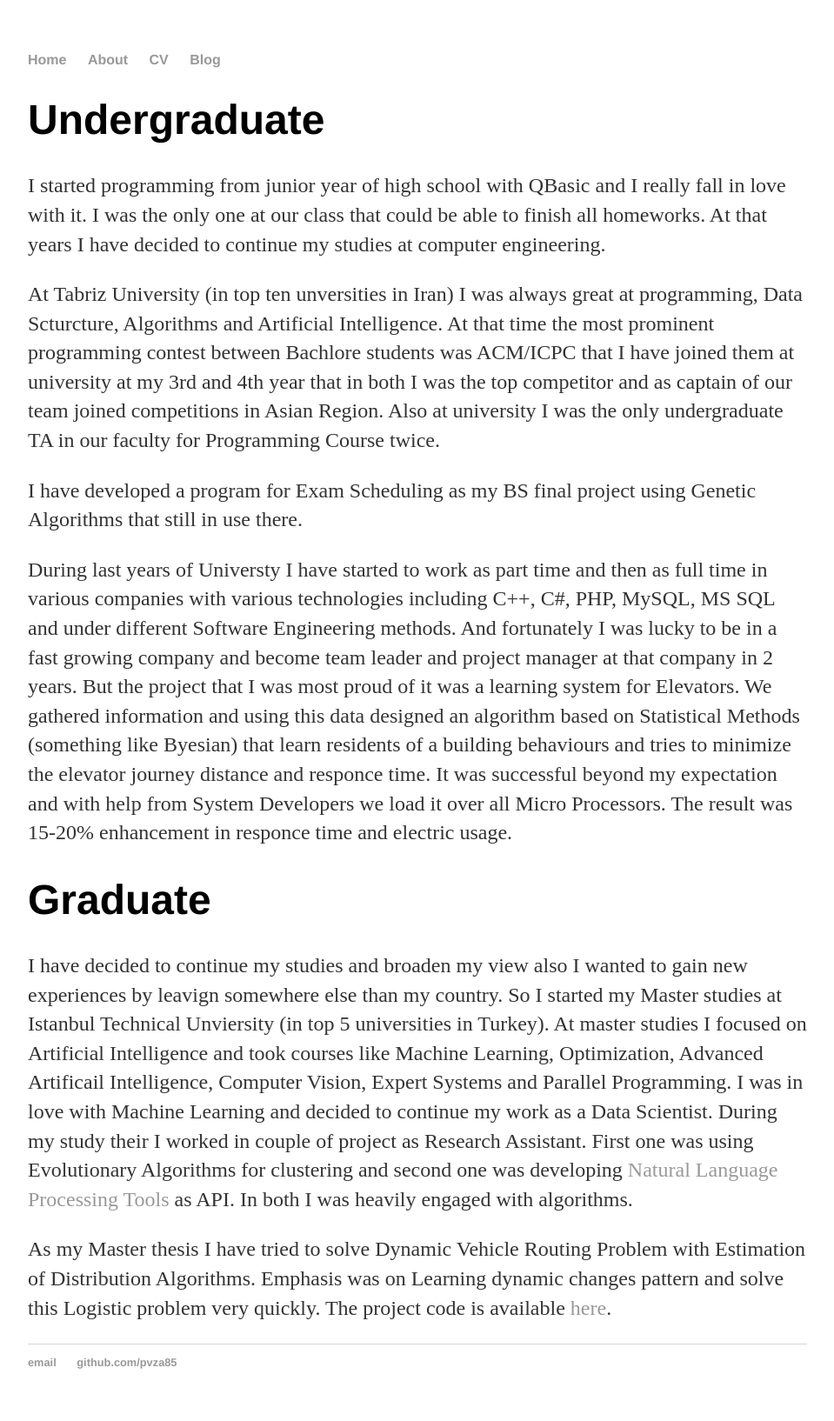
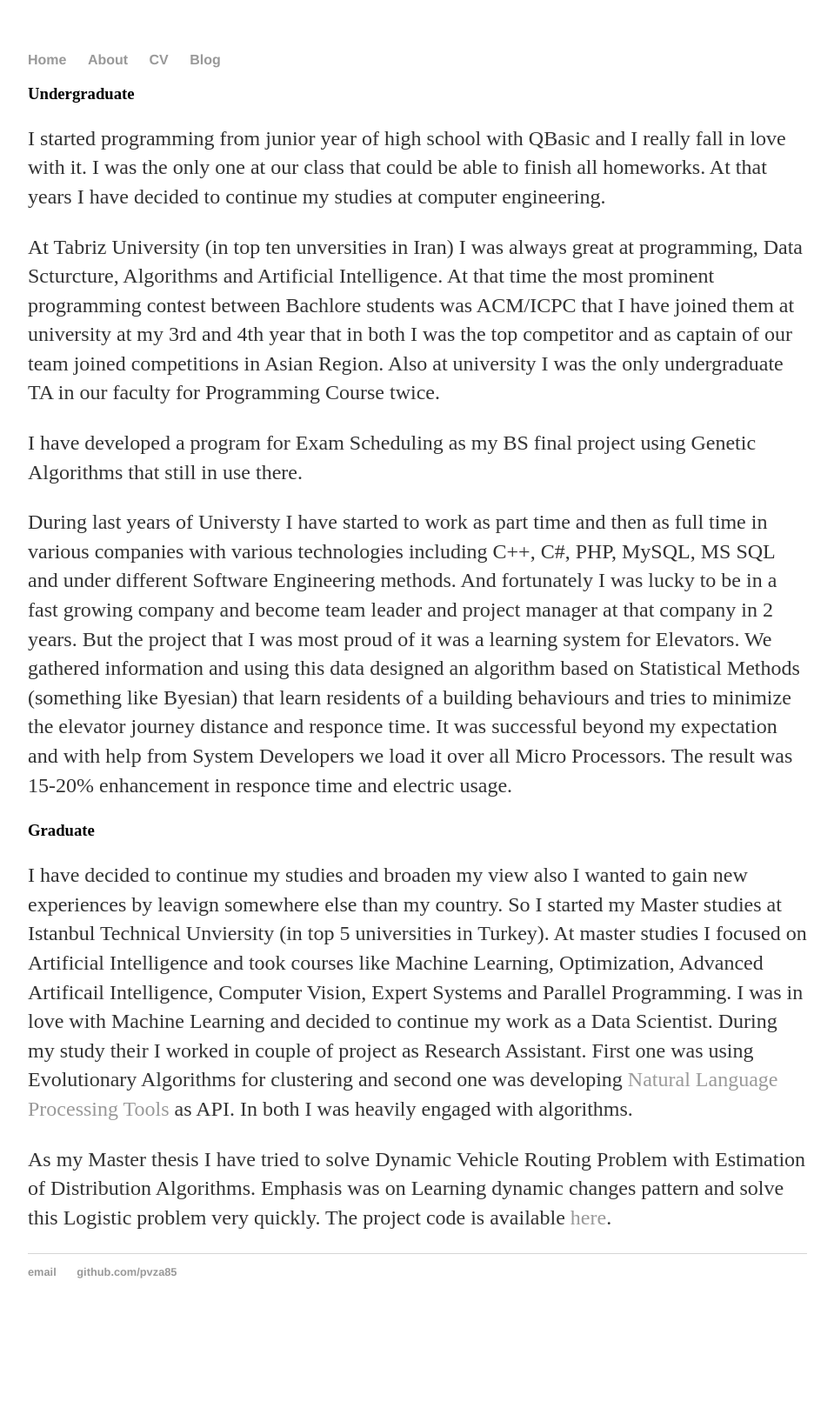
Before and after one commit to pvza85/pvza85.github.io, a Jekyll site: the page built from about/index.html, in a window 1280 px wide. Shown: the whole page at 87% size, without its empty margins (160-1119 px from the left). Built offline with Jekyll 4.4.1, drawn with Linux system fonts in a browser that asks for light colours; after the commit the page ends 1530 px from its top, so only the background shows below that.

```diff
--- a/about/index.html
+++ b/about/index.html
@@ -3,7 +3,7 @@ layout: default
 title: Payam Azad
 ---
 <div class="blurb">
-	<h1>Undergraduate</h1>
+	<h3>Undergraduate</h3>
 	<p>I started programming from junior year of high school with QBasic and I really fall in love with it. I was the only one
 	at our class that could be able to finish all homeworks. At that years I have decided to continue my studies at computer engineering.</p>
 	<p>At Tabriz University (in top ten unversities in Iran) I was always great at programming, Data Scturcture, Algorithms and Artificial Intelligence. At that time the most prominent programming contest between Bachlore students was ACM/ICPC that I have
@@ -18,7 +18,7 @@ title: Payam Azad
 	 beyond my expectation and with help from System Developers we load it over all Micro Processors. The result was 15-20%
 	 enhancement in responce time and electric usage.</p>
 
-	 <h1>Graduate</h1>
+	 <h3>Graduate</h3>
 	 <p>I have decided to continue my studies and broaden my view also I wanted to gain new experiences by leavign somewhere
 	 else than my country. So I started my Master studies at Istanbul Technical Unviersity (in top 5 universities in Turkey).
 	 At master studies I focused on Artificial Intelligence and took courses like Machine Learning, Optimization, Advanced Artificail Intelligence,
```
